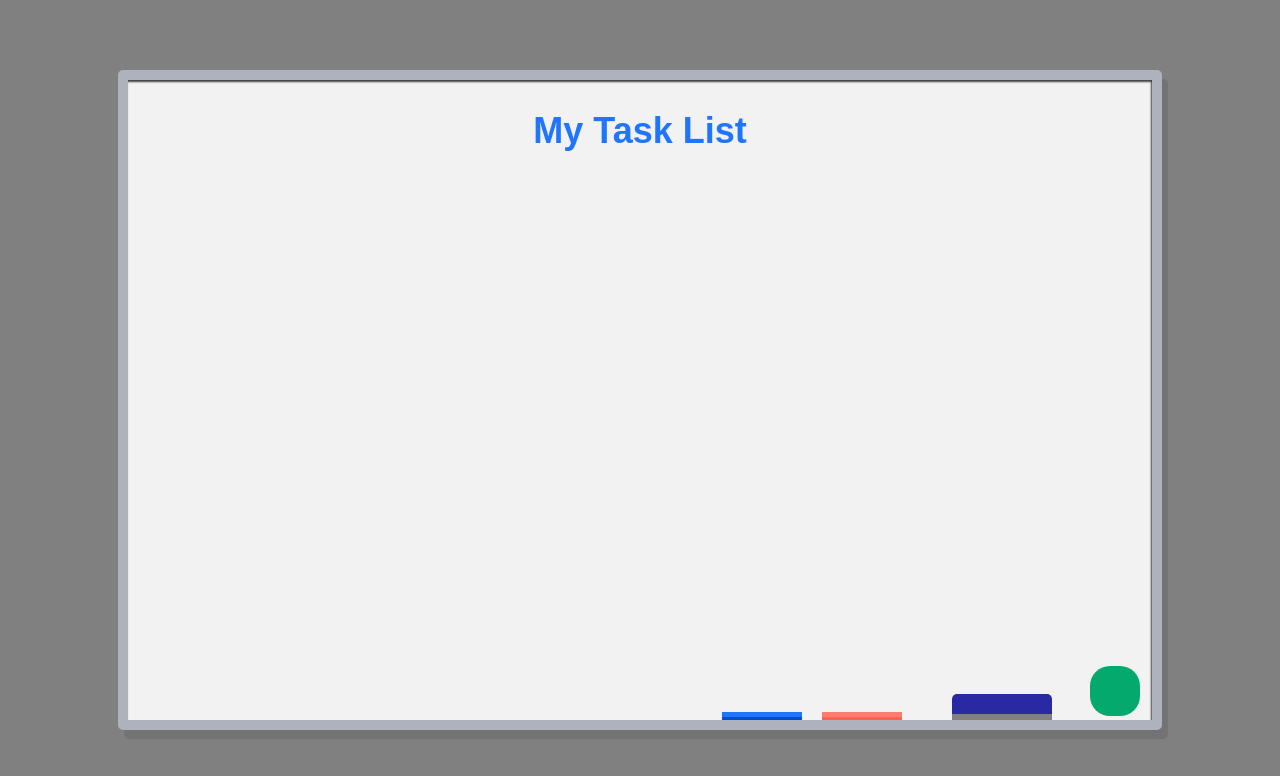
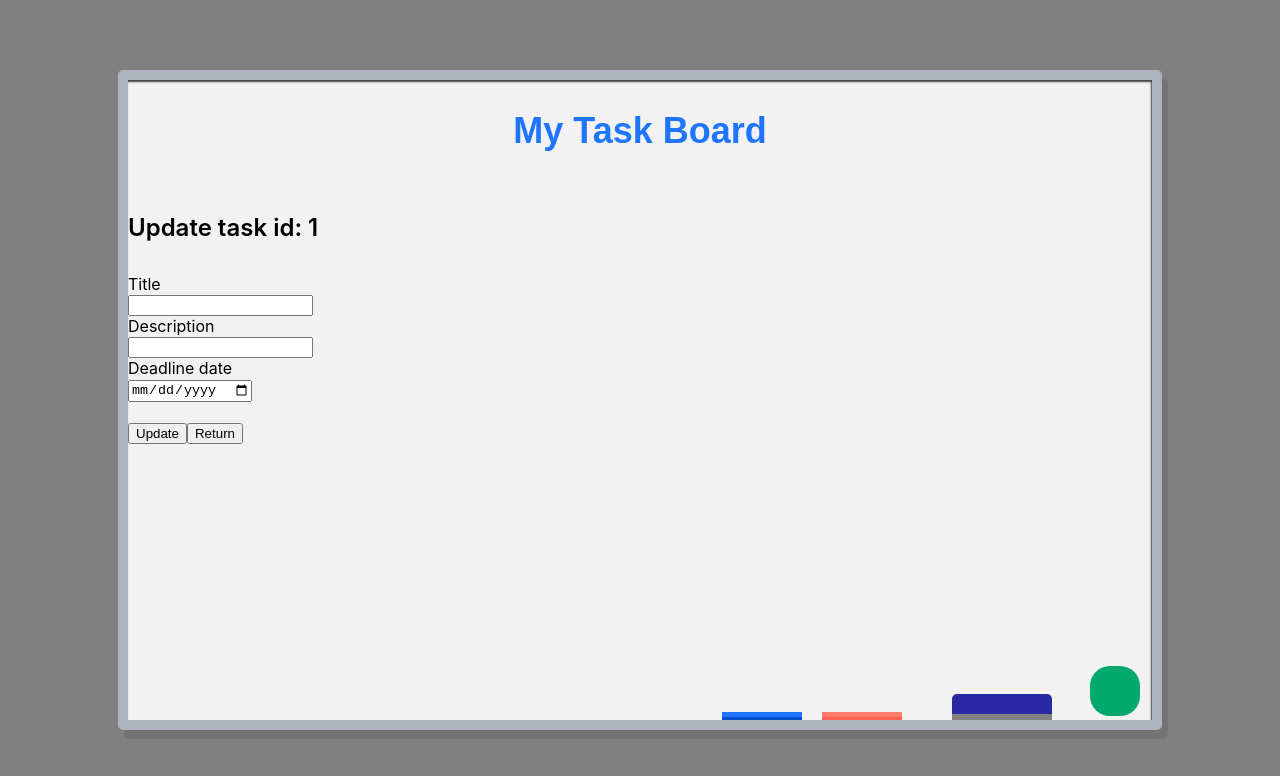
Before and after one commit to xlucash/todoboard-frontend, a React (Create React App) app: page /update-task/1 in a window 1280 px wide. Before the commit this address had no page. Shown: the top 776 px of the page. Built offline with nearby package versions, Linux system fonts and the light colour scheme; no server answers; some icons are missing.

Commit message:
added delete function and added update form and function

```diff
--- a/src/App.css
+++ b/src/App.css
@@ -76,8 +76,46 @@
   transition-duration: 0.4s;
 }
 
+.buttondelete {
+  background-color: #e98b8b;
+  border: none;
+  color: white;
+  padding: 10px;
+  text-align: center;
+  text-decoration: none;
+  display: inline-block;
+  font-size: 16px;
+  margin: 4px 2px;
+  border-radius: 40%;
+  transition-duration: 0.4s;
+}
+
+.buttonedit {
+  background-color: #8bdee9;
+  border: none;
+  color: white;
+  padding: 10px;
+  text-align: center;
+  text-decoration: none;
+  display: inline-block;
+  font-size: 16px;
+  margin: 4px 2px;
+  border-radius: 40%;
+  transition-duration: 0.4s;
+}
+
 .button:hover {
   background-color: #023603; /* Green */
+  color: white;
+}
+
+.buttondelete:hover {
+  background-color: #360202; /* Green */
+  color: white;
+}
+
+.buttonedit:hover {
+  background-color: #022a36; /* Green */
   color: white;
 }
 
--- a/src/App.js
+++ b/src/App.js
@@ -4,6 +4,7 @@ import Task from './Task';
 import ListTask from './ListTask';
 import CreateTask from './CreateTask';
 import { BrowserRouter, Route, Routes, Link, useNavigate } from 'react-router-dom';
+import UpdateTask from './UpdateTask';
 
 function App() {
   function getButtonHtml() {
@@ -20,13 +21,14 @@ function App() {
     <div id="content">
       <div id="whiteboard">
         <div id="text">
-          <h2>My Task List</h2>
+          <h2>My Task Board</h2>
         </div>
         <div class="row">
           <Routes>
             <Route path="/" element={<ListTask />} />
             <Route path="/board-tasks" element={<ListTask />} />
             <Route path="/create-task" element={<CreateTask />} />
+            <Route path="/update-task/:id" element={<UpdateTask />} />
           </Routes>
         </div>
         <div id="eraser"></div>
--- a/src/Task.js
+++ b/src/Task.js
@@ -1,3 +1,5 @@
+import axios from 'axios';
+import { Link } from 'react-router-dom';
 import './App.css';
 
 export default function Task({myTask, handleTaskClick}) {
@@ -5,12 +7,36 @@ export default function Task({myTask, handleTaskClick}) {
     const taskDate = new Date(myTask.doneByDate);
     const color = taskDate.getTime() <= currentDate.getTime() ? 'red' : 'green';
 
+    function getButtonHtml(id) {
+        return (
+          <Link to={"/update-task/"+id}>
+          <button class="buttonedit"><i class="fas fa-pen"></i></button>
+          </Link>
+        )
+    }
+
+    function deleteTask(id, e) {
+        e.preventDefault();
+        axios
+            .delete("http://localhost:8080/api/tasks/"+id)
+            .then(response => {
+                console.log("Deleted task")
+                console.log(response.data);
+            })
+            .catch(e => {
+                console.log(e)
+            });
+        window.location.reload(false);
+    }
+
     return (
         <div class="col-md-4 col-sm-6 content-card">
+            <link rel="stylesheet" href="https://use.fontawesome.com/releases/v5.5.0/css/all.css" integrity="sha384-B4dIYHKNBt8Bc12p+WXckhzcICo0wtJAoU8YZTY5qE0Id1GSseTk6S+L3BlXeVIU" crossorigin="anonymous"></link>
             <div class="card-big-shadow">
                 <div class="card card-just-text" data-background="color" data-color={color} data-radius="none">
                     <div class="content">
                         <h5 class="title">{myTask.title}</h5>
+                        <button class="buttondelete" onClick={(e) => deleteTask(myTask.id, e)}><i class="fas fa-trash"></i></button> {getButtonHtml(myTask.id)}
                         <p class="description">{myTask.description}</p>
                         <p class="description">Until: {myTask.doneByDate}</p>
                     </div>
--- /dev/null
+++ b/src/UpdateTask.js
@@ -0,0 +1,72 @@
+import axios from "axios";
+import { useEffect, useRef, useState } from "react";
+import { useNavigate, useParams } from "react-router-dom";
+
+export default function UpdateTask() {
+    const [ myTaskById, updateMyTaskById ] = useState([]);
+    let navigate = useNavigate();
+    let { id } = useParams();
+
+    const titleElement = useRef(null);
+    const descriptionElement = useRef(null);
+    const dateElement = useRef(null);
+
+    useEffect(() => {
+        axios
+            .get("http://localhost:8080/api/tasks/"+id)
+            .then(response => {
+                updateMyTaskById(response.data);
+                console.log(response.data);
+            })
+            .catch(e => {
+                console.log(e);
+            })
+    }, []);
+
+
+    function handleUpdateClick(id, e) {
+        e.preventDefault();
+        const data = {
+            title: titleElement.current.value,
+            description: descriptionElement.current.value,
+            doneByDate: dateElement.current.value
+        };
+        axios
+            .put("http://localhost:8080/api/tasks/"+id, data)
+            .then(response => {
+                console.log("Success!");
+                console.log(response.data);
+                navigate('/board-tasks', {replace: true});
+            })
+            .catch(e => {
+                console.log(e);
+            });
+    }
+
+    function homePage() {
+        navigate('/board-tasks', {replace: true});
+    }
+
+
+
+    return (
+        <div>
+            <h4>Update task id: {id}</h4>
+            <form>
+            <label htmlFor='title'>Title</label><br/>
+                <input type='text' name='title' ref={titleElement} defaultValue={myTaskById.title}/><br/>
+                <label htmlFor='description'>Description</label><br/>
+                <input type='text' name='description' ref={descriptionElement} defaultValue={myTaskById.description}></input><br/>
+                <label htmlFor='doneByDate'>Deadline date</label><br/>
+                <input type='date' name='doneByDate' ref={dateElement} defaultValue={myTaskById.doneByDate}></input><br/>
+                <br/>
+                <button
+                    onClick={(e) => handleUpdateClick(myTaskById.id, e)}
+                    >Update</button>
+                <button
+                    onClick={homePage}
+                    >Return</button>
+            </form>
+        </div>
+    )
+}
```
